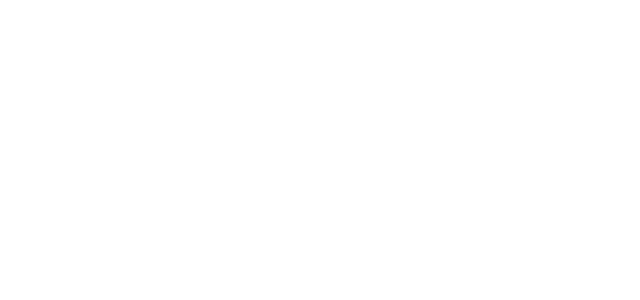
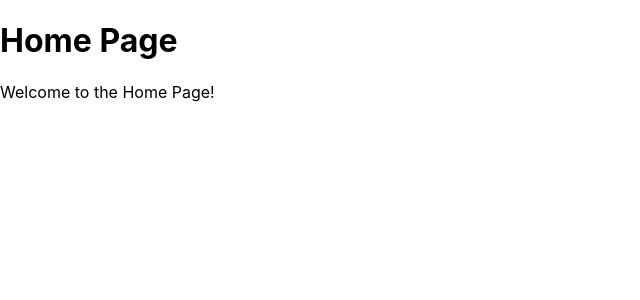
Before and after one commit to amit1990amit/vayu, a React (Create React App) app: page / in a window 1280 px wide. Shown: the top 300 px of the page, without its empty margins (0-640 px from the left). Built offline with nearby package versions, Linux system fonts and the light colour scheme.

Commit message:
starter router

```diff
--- a/package.json
+++ b/package.json
@@ -8,9 +8,12 @@
     "@testing-library/user-event": "^13.5.0",
     "@types/react": "^18.3.12",
     "@types/react-dom": "^18.3.1",
+    "axios": "^1.7.7",
+    "lodash": "^4.17.21",
     "react": "^18.3.1",
     "react-dom": "^18.3.1",
     "react-query": "^3.39.3",
+    "react-router-dom": "^6.28.0",
     "react-scripts": "5.0.1",
     "typescript": "^5.6.3",
     "uuid": "^11.0.3",
@@ -41,6 +44,7 @@
     ]
   },
   "devDependencies": {
-    "@babel/plugin-proposal-private-property-in-object": "^7.21.11"
+    "@babel/plugin-proposal-private-property-in-object": "^7.21.11",
+    "@types/react-router-dom": "^5.3.3"
   }
 }
--- a/src/App.tsx
+++ b/src/App.tsx
@@ -1,9 +1,16 @@
+import { BrowserRouter as Router, Routes, Route } from 'react-router-dom';
+import Home from './pages/Home';
+import About from './pages/About';
 import './App.css';
 
 function App() {
   return (
-    <div className="App">
-    </div>
+    <Router>
+      <Routes>
+        <Route path="/" element={<Home />} />
+        <Route path="/about" element={<About />} />
+      </Routes>
+    </Router>
   );
 }
 
--- /dev/null
+++ b/src/pages/About.tsx
@@ -0,0 +1,12 @@
+import React from 'react';
+
+const About = () => {
+  return (
+    <div>
+      <h1>About Page</h1>
+      <p>Welcome to the About Page!</p>
+    </div>
+  );
+};
+
+export default About;
--- /dev/null
+++ b/src/pages/Home.tsx
@@ -0,0 +1,12 @@
+import React from 'react';
+
+const Home = () => {
+  return (
+    <div>
+      <h1>Home Page</h1>
+      <p>Welcome to the Home Page!</p>
+    </div>
+  );
+};
+
+export default Home;
```
Also changed, not shown: 1 other file (tests, documents, lock files or other folders).
